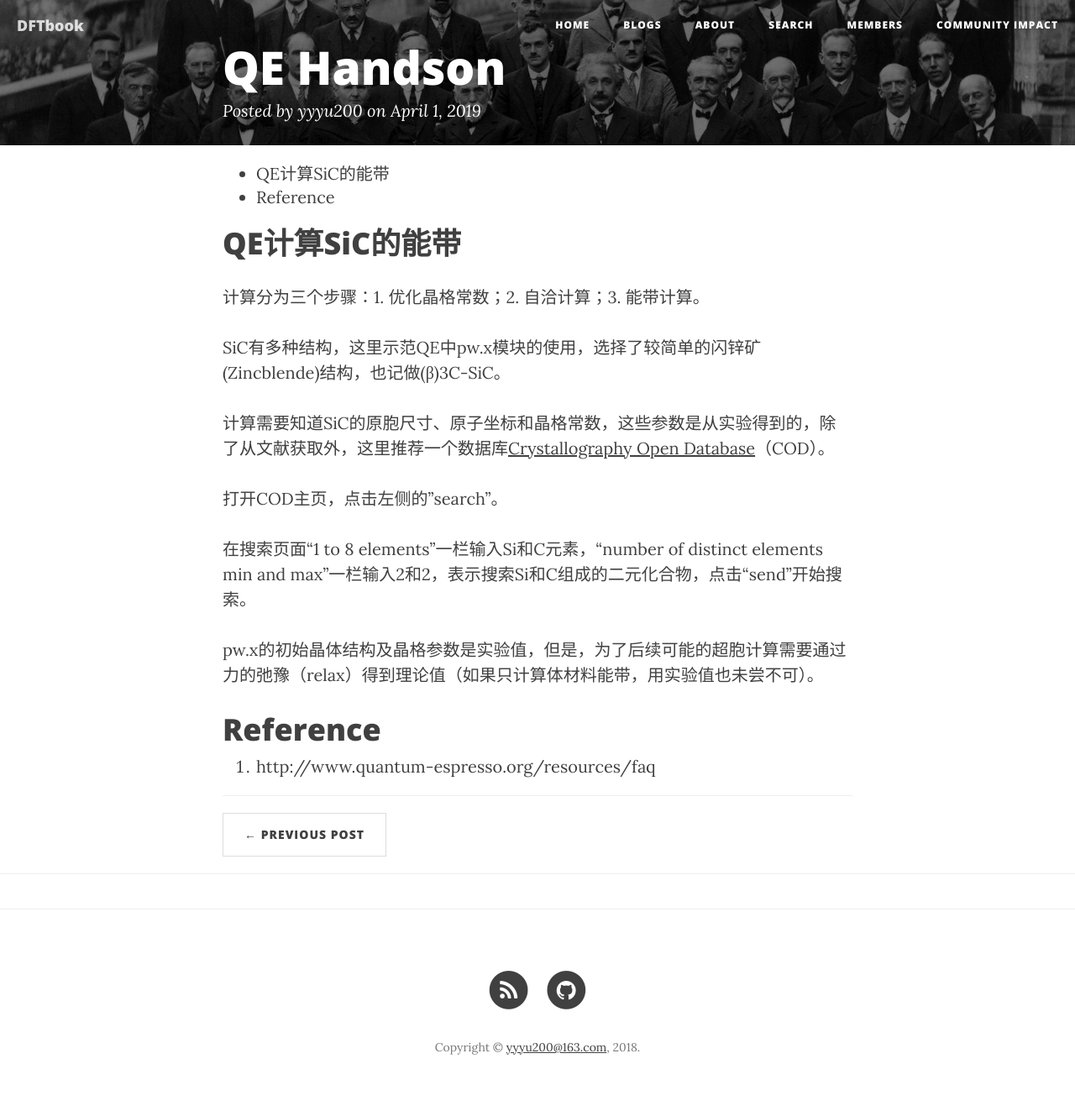
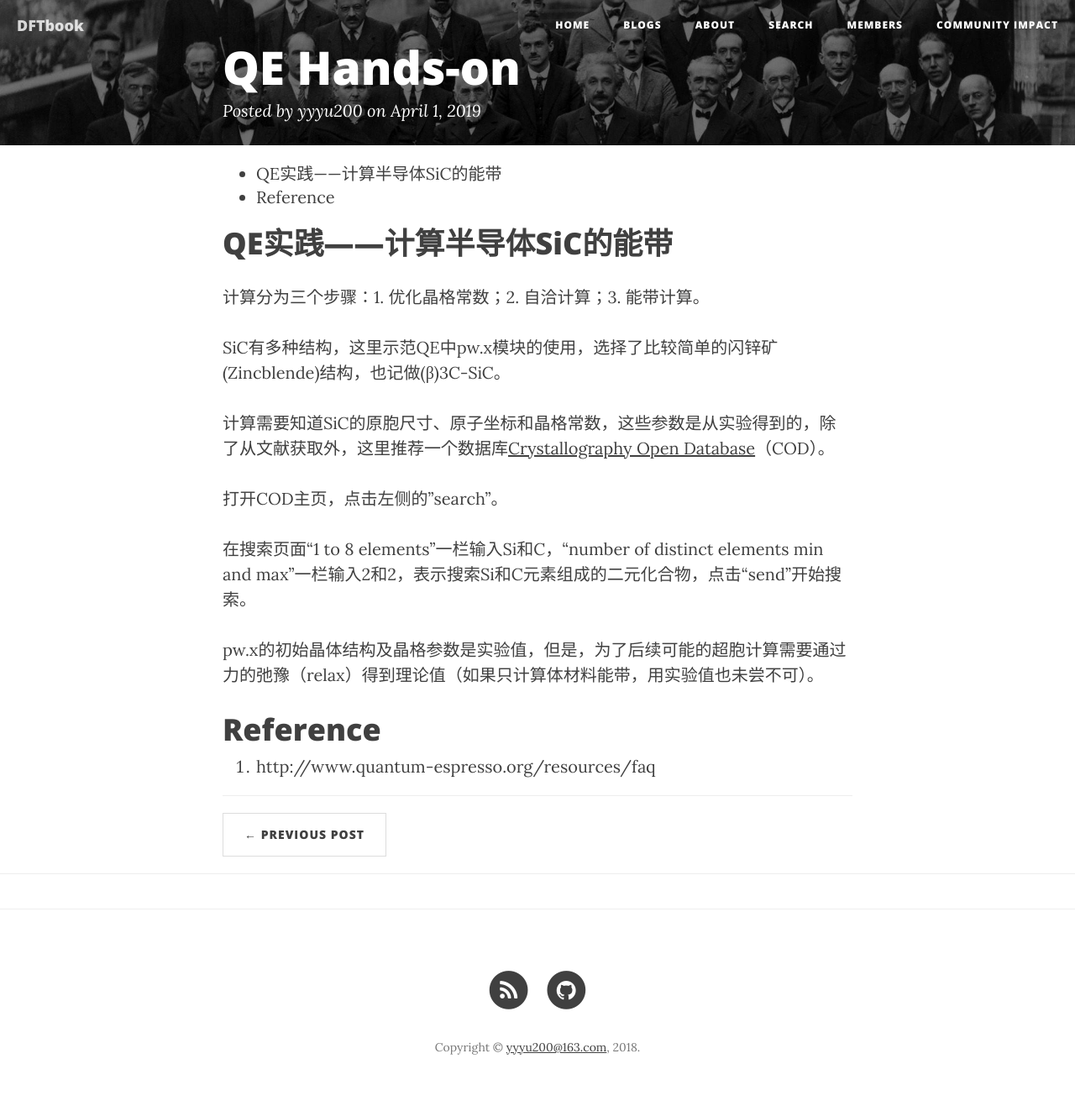
Before and after one commit to yyyu200/DFTbook, a Jekyll site: the page built from _posts/2019-04-01-Fortran.md, in a window 1280 px wide. Shown: the whole page at 84% size. Built offline with Jekyll 4.4.1, drawn with Linux system fonts in a browser that asks for light colours; nearby versions of some CDN libraries; comment, search, counter and statistics services are not loaded.

Commit message:
modify at20190402-11:47:05-aliyun

```diff
--- a/_posts/2019-04-01-Fortran.md
+++ b/_posts/2019-04-01-Fortran.md
@@ -3,7 +3,7 @@ slideinit: "<section markdown=\"1\" data-background=\"https://yyyu200.github.io/
 vertical: "</section><section markdown=\"1\">"
 horizontal: "</section></section><section markdown=\"1\" data-background=\"https://yyyu200.github.io/DFTbook/img/slidebackground.png\"><section markdown=\"1\">"
 layout: post
-title: QE Handson
+title: QE Hands-on
 author: yyyu200
 tags: DFT
 subtitle:
@@ -18,17 +18,17 @@ trans: cube
 * TOC
 {:toc}
 
-# QE计算SiC的能带
+# QE实践——计算半导体SiC的能带
 
 计算分为三个步骤：1. 优化晶格常数；2. 自洽计算；3. 能带计算。
 
-SiC有多种结构，这里示范QE中pw.x模块的使用，选择了较简单的闪锌矿(Zincblende)结构，也记做(β)3C-SiC。
+SiC有多种结构，这里示范QE中pw.x模块的使用，选择了比较简单的闪锌矿(Zincblende)结构，也记做(β)3C-SiC。
 
 计算需要知道SiC的原胞尺寸、原子坐标和晶格常数，这些参数是从实验得到的，除了从文献获取外，这里推荐一个数据库[Crystallography Open Database](http://www.crystallography.net/cod/)（COD）。
 
 打开COD主页，点击左侧的"search"。
 
-在搜索页面“1 to 8 elements”一栏输入Si和C元素，“number of distinct elements min and max”一栏输入2和2，表示搜索Si和C组成的二元化合物，点击“send”开始搜索。
+在搜索页面“1 to 8 elements”一栏输入Si和C，“number of distinct elements min and max”一栏输入2和2，表示搜索Si和C元素组成的二元化合物，点击“send”开始搜索。
 
 pw.x的初始晶体结构及晶格参数是实验值，但是，为了后续可能的超胞计算需要通过力的弛豫（relax）得到理论值（如果只计算体材料能带，用实验值也未尝不可）。
 
```
